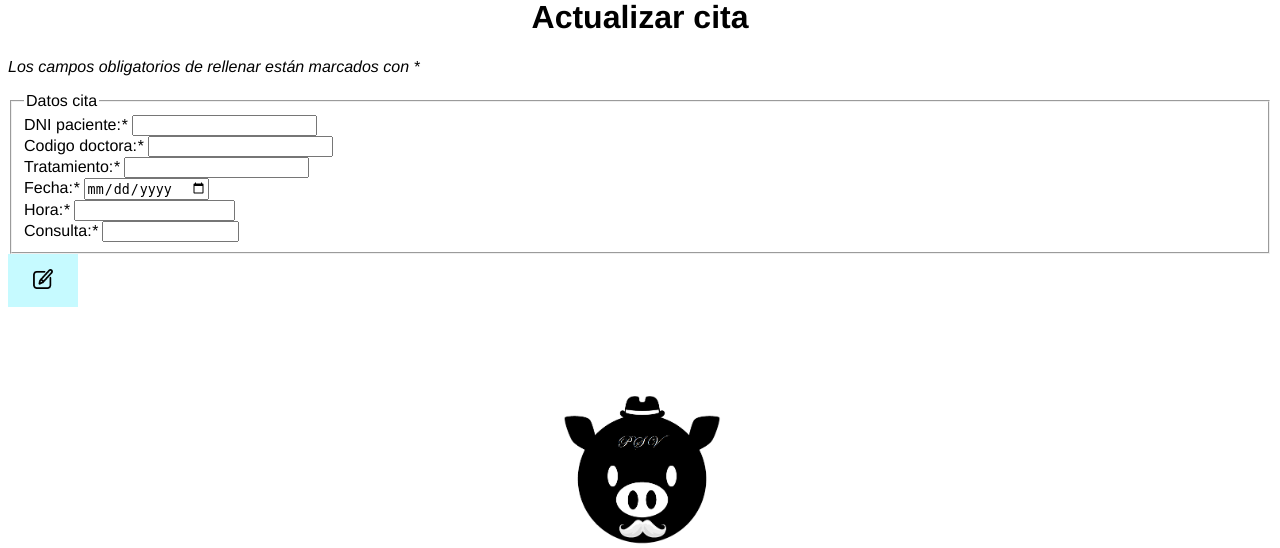
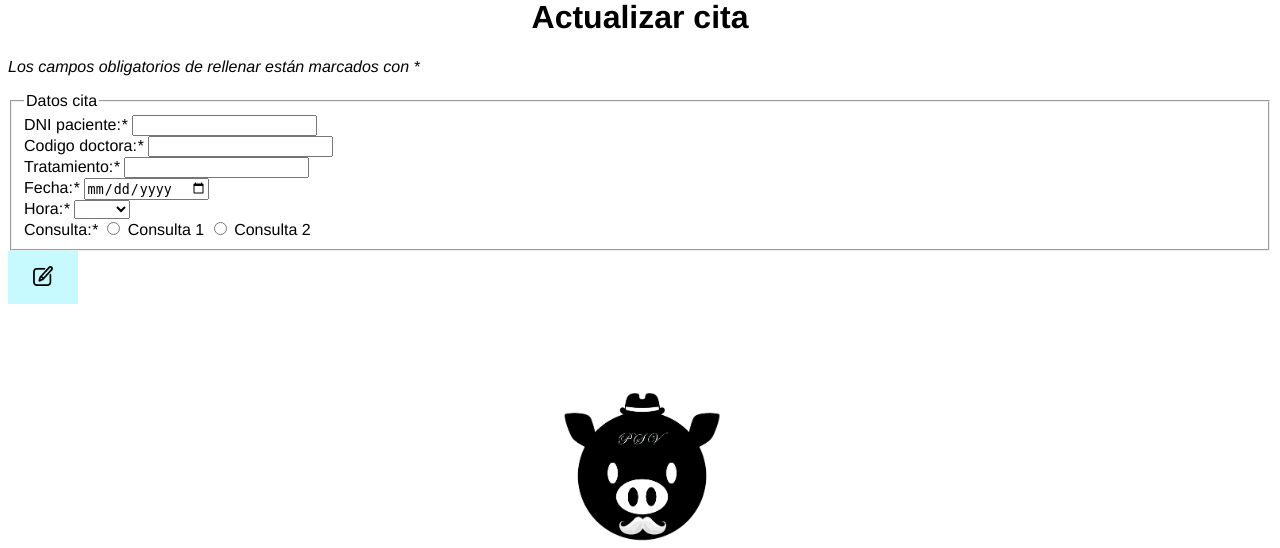
Before and after one commit to piikuman/ClinicaDental, a PHP site: page /XE/formularioCitas.php in a window 1280 px wide. Shown: the part 205-753 px from the top of the page. Run offline with PHP 8.4, Linux system fonts and the light colour scheme; the visitor is signed in with stand-in values (Sample User, id 1).

Commit message:
Mejorado el formulario de citas.

```diff
--- a/formularioCitas.php
+++ b/formularioCitas.php
@@ -6,6 +6,7 @@
 
 	if(isset($_SESSION['cita'])){
 		$cita = $_SESSION['cita'];
+		$fechaCita = date('d/m/Y', strtotime($cita["fechaCita"]));
 		unset($_SESSION['cita']);
 	} else if(!isset($_SESSION['formularioCita'])) {
 		$formularioCita['fechaCita'] = "";
@@ -22,6 +23,16 @@
 	if (isset($_SESSION["errores"]))
 		$errores = $_SESSION["errores"];
 		unset($_SESSION["errores"]);
+
+	$horas=array(
+     "10:00" => '10:00',
+     "10:30" => '10:30',
+     "11:00" => '11:00',
+     "11:30" => '11:30',
+     "12:00" => '12:00',
+     "12:30" => '12:30',
+     "13:00" => '13:00',
+           );
 ?>
 
 <!DOCTYPE html>
@@ -136,11 +147,22 @@
 			</div>
 
 			<div><label for="horaCita">Hora:<em>*</em></label>
-			<input id="horaCita" name="horaCita" type="text" size="17" value="<?php echo $formularioCita['horaCita'];?>" required/><span id="spanHoraCita"></span><br>
+				<select id="horaCita" name="horaCita" required />
+   					<option value="<?php echo $formularioCita['horaCita'];?>"><?php echo $formularioCita['horaCita'];?></option>
+ 		 		<?php
+  					foreach($horas as $key => $value):
+  						echo '<option value="'.$key.'">'.$value.'</option>';
+ 					endforeach;
+   				?>
+				</select><span id="spanHoraCita"></span><br>
 			</div>
 
 			<div><label for="consulta">Consulta:<em>*</em></label>
-			<input id="consulta" name="consulta" type="text" size="14" value="<?php echo $formularioCita['consulta'];?>" required/><span id="spanConsulta"></span>
+			<input id="1" name="consulta" type="radio" value="1" <?php if($formularioCita['consulta']=='1') echo ' checked ';?> required/>
+  			<label for="1">Consulta 1</label>
+			<input id="2" name="consulta" type="radio" value="2" <?php if($formularioCita['consulta']=='2') echo ' checked ';?> required/>
+  			<label for="2">Consulta 2</label><br>
+  			<span id="spanConsulta"></span>
 			</div>
 		</fieldset>
 		<div>
@@ -170,15 +192,26 @@
 			</div>
 
 			<div><label for="fechaCita">Fecha:<em>*</em></label>
-			<input type="date" id="fechaCita" name="fechaCita" value="<?php echo $cita['fechaCita'];?>" required/>
+			<input type="date" id="fechaCita" name="fechaCita" value="<?php echo $fechaCita;?>" required/>
 			</div>
 
 			<div><label for="horaCita">Hora:<em>*</em></label>
-			<input id="horaCita" name="horaCita" type="text" size="17" value="<?php echo $cita['horaCita'];?>" required/><br>
+				<select id="horaCita" name="horaCita" required />
+   					<option value="<?php echo $cita['horaCita'];?>"><?php echo $cita['horaCita'];?></option>
+ 		 		<?php
+  					foreach($horas as $key => $value):
+  						echo '<option value="'.$key.'">'.$value.'</option>';
+ 					endforeach;
+   				?>
+				</select><span id="spanHoraCita"></span><br>
 			</div>
 
 			<div><label for="consulta">Consulta:<em>*</em></label>
-			<input id="consulta" name="consulta" type="text" size="14" value="<?php echo $cita['consulta'];?>" required/>
+			<input id="1" name="consulta" type="radio" value="1" <?php if($cita['consulta']=='1') echo ' checked ';?> required/>
+  			<label for="1">Consulta 1</label>
+			<input id="2" name="consulta" type="radio" value="2" <?php if($cita['consulta']=='2') echo ' checked ';?> required/>
+  			<label for="2">Consulta 2</label><br>
+  			<span id="spanConsulta"></span>
 			</div>
 		</fieldset>
 
```
